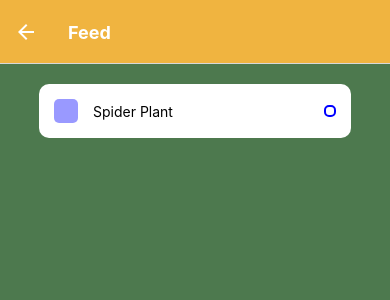
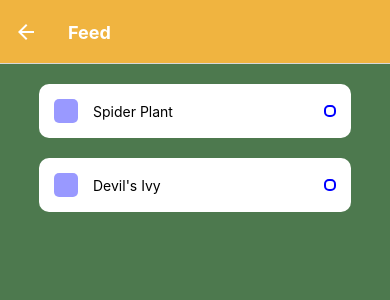
Before and after one commit to Dan-Sutton/plantmate, a React Native app: screen /Feed in a window 390 px wide. Shown: the top 300 px of the page. Built offline with nearby package versions, Linux system fonts and the light colour scheme.

Commit message:
updates notifications

```diff
--- a/app/screens/Feed.js
+++ b/app/screens/Feed.js
@@ -1,10 +1,19 @@
-import { StyleSheet, Button, View, Text } from "react-native";
+import {
+  StyleSheet,
+  Button,
+  View,
+  Text,
+  KeyboardAvoidingView,
+} from "react-native";
 import Notification from "../components/Notification";
 
 function Feed({ route }) {
   return (
     <View style={styles.container}>
-      <Notification text={"Spider Plant"} />
+      <View style={styles.items}>
+        <Notification text={"Spider Plant"} />
+        <Notification text={"Devil's Ivy"} />
+      </View>
     </View>
   );
 }
@@ -18,4 +27,8 @@ const styles = StyleSheet.create({
     alignItems: "center",
     paddingTop: 20,
   },
+  items: {
+    width: "100%",
+    alignItems: "center",
+  },
 });
```
Also changed, not shown: app/data.js (added, +22 -0 lines).
